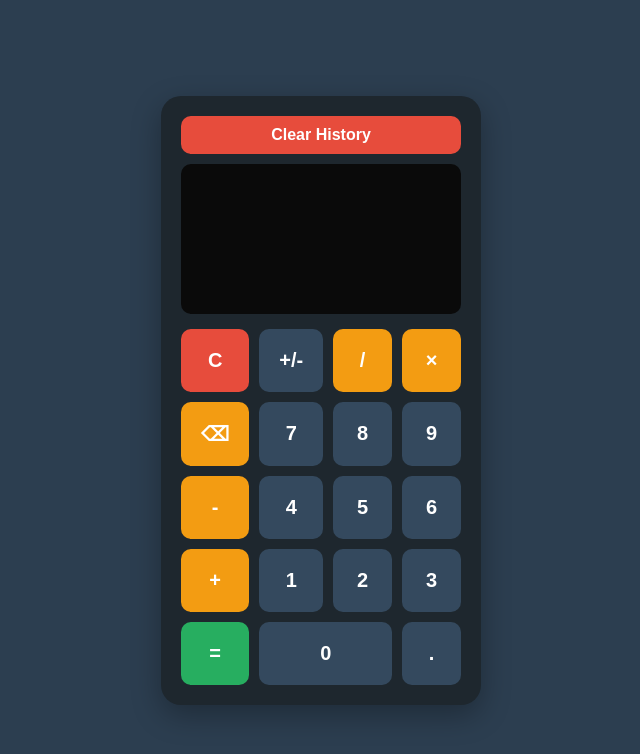
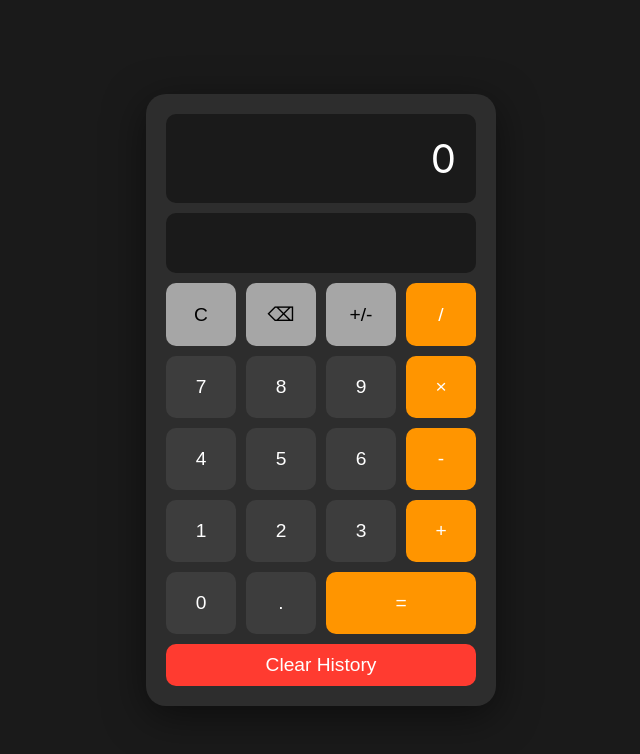
Before and after one commit to toddhurray/Calculator-app, a plain HTML site: page index.html in a window 1280 px wide. Shown: the whole page, without its empty margins (319-959 px from the left). Drawn offline with Linux system fonts and the light colour scheme.

Commit message:
Update index.html
Signed-off-by: Precious  <toddhurray@gmail.com>

```diff
--- a/index.html
+++ b/index.html
@@ -4,189 +4,165 @@
   <meta charset="UTF-8">
   <meta name="viewport" content="width=device-width, initial-scale=1.0">
   <title>Calculator</title>
+  <link rel="manifest" href="manifest.json">
+  <meta name="theme-color" content="#1a1a1a">
   <style>
     * {
       margin: 0;
       padding: 0;
       box-sizing: border-box;
     }
+
     body {
-            font-family: Arial, sans-serif;
-            background: #2c3e50;
+      font-family: -apple-system, BlinkMacSystemFont, 'Segoe UI', sans-serif;
+      background: #1a1a1a;
+      color: white;
       display: flex;
       justify-content: center;
       align-items: center;
       min-height: 100vh;
       padding: 20px;
     }
+
     .calculator {
-            background: #1e272e;
+      background: #2d2d2d;
       border-radius: 20px;
       padding: 20px;
       width: 100%;
-            max-width: 320px;
-            box-shadow: 0 10px 30px rgba(0,0,0,0.3);
+      max-width: 350px;
+      box-shadow: 0 10px 40px rgba(0,0,0,0.5);
     }
-        .clear-btn {
-            width: 100%;
+
+    .display {
+      background: #1a1a1a;
+      padding: 20px;
+      border-radius: 10px;
+      text-align: right;
+      font-size: 2.5em;
+      margin-bottom: 10px;
+      min-height: 70px;
+      word-wrap: break-word;
+      overflow: hidden;
+    }
+
+    .history {
+      background: #1a1a1a;
       padding: 10px;
+      border-radius: 10px;
       margin-bottom: 10px;
-            background: #e74c3c;
-            color: white;
-            border: none;
-            border-radius: 10px;
-            font-size: 16px;
-            font-weight: bold;
-            cursor: pointer;
+      min-height: 60px;
+      max-height: 100px;
+      overflow-y: auto;
+      font-size: 0.9em;
+      color: #888;
     }
-        .clear-btn:active {
-            background: #c0392b;
+
+    .history-item {
+      padding: 5px 0;
+      border-bottom: 1px solid #333;
     }
-        .history {
-            background: #0a0a0a;
-            color: #888;
-            text-align: right;
-            padding: 8px 15px;
-            font-size: 12px;
-            min-height: 80px;
-            max-height: 80px;
-            overflow-y: auto;
-            border-radius: 10px 10px 0 0;
-            line-height: 1.4;
-        }
-        .history div {
-            margin: 2px 0;
-        }
-        #display {
-            width: 100%;
-            height: 70px;
-            background: #0a0a0a;
-            color: white;
-            text-align: right;
-            padding: 15px;
-            font-size: 32px;
-            border: none;
-            border-radius: 0 0 10px 10px;
-            margin-bottom: 15px;
-        }
+
     .buttons {
       display: grid;
       grid-template-columns: repeat(4, 1fr);
       gap: 10px;
     }
+
     button {
       padding: 20px;
-            font-size: 20px;
+      font-size: 1.2em;
       border: none;
       border-radius: 10px;
+      background: #3d3d3d;
+      color: white;
       cursor: pointer;
-            font-weight: bold;
-            background: #34495e;
-            color: white;
+      transition: all 0.2s;
     }
+
     button:active {
-            opacity: 0.7;
+      transform: scale(0.95);
+      background: #4d4d4d;
     }
-        .operator {
-            background: #f39c12;
+
+    button.operator {
+      background: #ff9500;
     }
-        .equals {
-            background: #27ae60;
+
+    button.operator:active {
+      background: #ffaa33;
     }
-        .clear {
-            background: #e74c3c;
+
+    button.clear {
+      background: #a6a6a6;
+      color: black;
     }
-        .zero {
+
+    button.equals {
+      background: #ff9500;
       grid-column: span 2;
+    }
+
+    .clear-history {
+      width: 100%;
+      margin-top: 10px;
+      padding: 10px;
+      background: #ff3b30;
     }
   </style>
 </head>
 <body>
   <div class="calculator">
-        <button class="clear-btn" onclick="clearHistory()">Clear History</button>
+    <div class="display" id="display">0</div>
     <div class="history" id="history"></div>
-        <input type="text" id="display" readonly>
     <div class="buttons">
       <button class="clear" onclick="clearDisplay()">C</button>
-            <button class="btn" onclick="toggleSign()">+/-</button>
+      <button class="clear" onclick="deleteLast()">⌫</button>
+      <button class="clear" onclick="toggleSign()">+/-</button>
       <button class="operator" onclick="appendToDisplay('/')">/</button>
-            <button class="operator" onclick="appendToDisplay('*')">×</button>
-            <button class="operator" onclick="deleteLast()">⌫</button>
 
       <button onclick="appendToDisplay('7')">7</button>
       <button onclick="appendToDisplay('8')">8</button>
       <button onclick="appendToDisplay('9')">9</button>
-            <button class="operator" onclick="appendToDisplay('-')">-</button>
+      <button class="operator" onclick="appendToDisplay('*')">×</button>
 
       <button onclick="appendToDisplay('4')">4</button>
       <button onclick="appendToDisplay('5')">5</button>
       <button onclick="appendToDisplay('6')">6</button>
-            <button class="operator" onclick="appendToDisplay('+')">+</button>
+      <button class="operator" onclick="appendToDisplay('-')">-</button>
 
       <button onclick="appendToDisplay('1')">1</button>
       <button onclick="appendToDisplay('2')">2</button>
       <button onclick="appendToDisplay('3')">3</button>
+      <button class="operator" onclick="appendToDisplay('+')">+</button>
+
+      <button onclick="appendToDisplay('0')">0</button>
+      <button onclick="appendToDisplay('.')">.</button>
       <button class="equals" onclick="calculate()">=</button>
-
-            <button class="zero" onclick="appendToDisplay('0')">0</button>
-            <button onclick="appendToDisplay('.')">.</button>
     </div>
+    <button class="clear-history" onclick="clearHistory()">Clear History</button>
   </div>
 
   <script>
-        function toggleSign() {
-  if (currentInput === '' || currentInput === '0') return;
-
-  if (currentInput.startsWith('-')) {
-    currentInput = currentInput.slice(1);
-  } else {
-    currentInput = '-' + currentInput;
-  }
-  updateDisplay();
-}
-        let display = document.getElementById('display');
-        let history = document.getElementById('history');
-        let currentInput = '';
+    let currentInput = '0';
     let historyLines = [];
+    let history;
 
     window.onload = function() {
-            const savedHistory = localStorage.getItem('calcHistoryArray');
+      history = document.getElementById('history');
+
+      const savedHistory = localStorage.getItem('calcHistory');
       if (savedHistory) {
         historyLines = JSON.parse(savedHistory);
+      }
+
+      document.getElementById('display').textContent = '0';
       updateHistoryDisplay();
+
+      if ('serviceWorker' in navigator) {
+        navigator.serviceWorker.register('service-worker.js');
       }
     }
 
-        // KEYBOARD SUPPORT - NEW CODE
-        document.addEventListener('keydown', function(event) {
-            const key = event.key;
-
-            if (key >= '0' && key <= '9' || key === '.') {
-                appendToDisplay(key);
-            } else if (key === '+' || key === '-') {
-                appendToDisplay(key);
-            } else if (key === '*') {
-                appendToDisplay('*');
-            } else if (key === '/') {
-                event.preventDefault();
-                appendToDisplay('/');
-            } else if (key === 'Enter' || key === '=') {
-                event.preventDefault();
-                calculate();
-            } else if (key === 'Escape' || key === 'c' || key === 'C') {
-                clearDisplay();
-            } else if (key === 'Backspace') {
-                deleteLast();
-            }
-        });
-
-        function updateHistoryDisplay() {
-            history.innerHTML = '';
-            historyLines.slice(-5).forEach(line => {
-                history.innerHTML += `<div>${line}</div>`;
-            });
-            history.scrollTop = history.scrollHeight;
-        }
     function appendToDisplay(value) {
       if (currentInput === '0' && value !== '.') {
         currentInput = value;
@@ -206,34 +182,64 @@ function deleteLast() {
       if (currentInput === '') currentInput = '0';
       document.getElementById('display').textContent = currentInput;
     }
+
+    function toggleSign() {
+      if (currentInput === '0') return;
+      if (currentInput.startsWith('-')) {
+        currentInput = currentInput.slice(1);
+      } else {
+        currentInput = '-' + currentInput;
+      }
+      document.getElementById('display').textContent = currentInput;
     }
 
     function calculate() {
       try {
-                let expression = currentInput.replace(/×/g, '*');
-                let result = eval(expression);
+        const result = eval(currentInput);
+        const calculation = currentInput + ' = ' + result;
 
-                if (result !== undefined) {
-                    let historyEntry = `${currentInput} = ${result}`;
-                    historyLines.push(historyEntry);
-                    if (historyLines.length > 5) {
-  historyLines.shift();
-}                 localStorage.setItem('calcHistoryArray', JSON.stringify(historyLines));
+        historyLines.push(calculation);
+        localStorage.setItem('calcHistory', JSON.stringify(historyLines));
         updateHistoryDisplay();
-document.getElementById('display').textContent = result;
+
         currentInput = result.toString();
-    }
+        document.getElementById('display').textContent = currentInput;
       } catch (error) {
         document.getElementById('display').textContent = 'Error';
-    currentInput = '';
-  }            }
+        currentInput = '0';
+      }
+    }
+
+    function updateHistoryDisplay() {
+      history.innerHTML = '';
+      historyLines.slice(-5).forEach(item => {
+        const div = document.createElement('div');
+        div.className = 'history-item';
+        div.textContent = item;
+        history.appendChild(div);
+      });
     }
 
     function clearHistory() {
       historyLines = [];
-            history.innerHTML = '';
-            localStorage.removeItem('calcHistoryArray');
+      localStorage.removeItem('calcHistory');
+      updateHistoryDisplay();
     }
+
+    // Keyboard support
+    document.addEventListener('keydown', function(event) {
+      if (event.key >= '0' && event.key <= '9' || event.key === '.') {
+        appendToDisplay(event.key);
+      } else if (event.key === '+' || event.key === '-' || event.key === '*' || event.key === '/') {
+        appendToDisplay(event.key);
+      } else if (event.key === 'Enter' || event.key === '=') {
+        calculate();
+      } else if (event.key === 'Escape') {
+        clearDisplay();
+      } else if (event.key === 'Backspace') {
+        deleteLast();
+      }
+    });
   </script>
 </body>
 </html>
```
Lines whose indentation alone changed are shown as unchanged.
